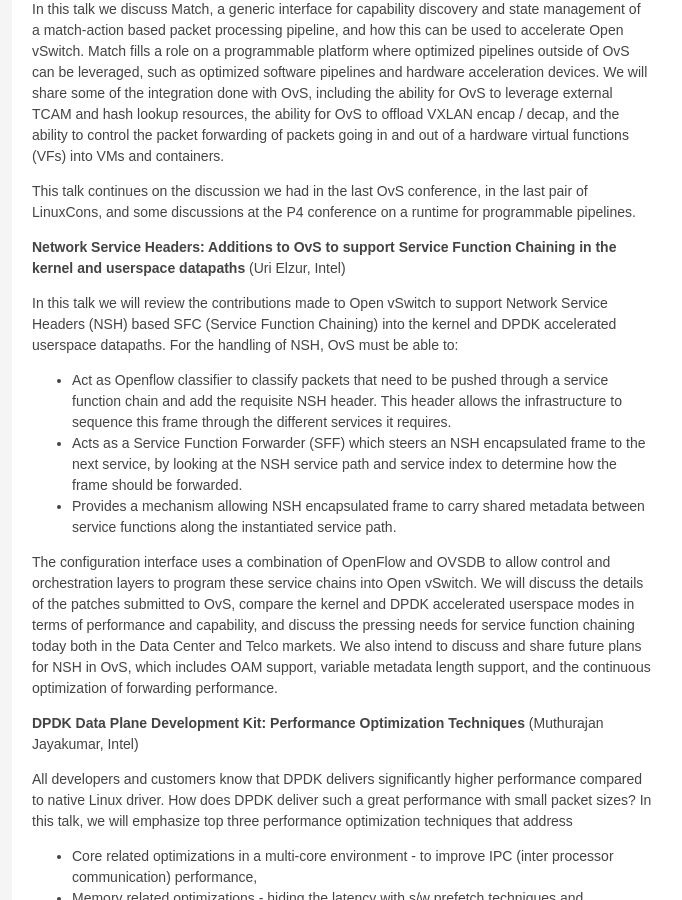
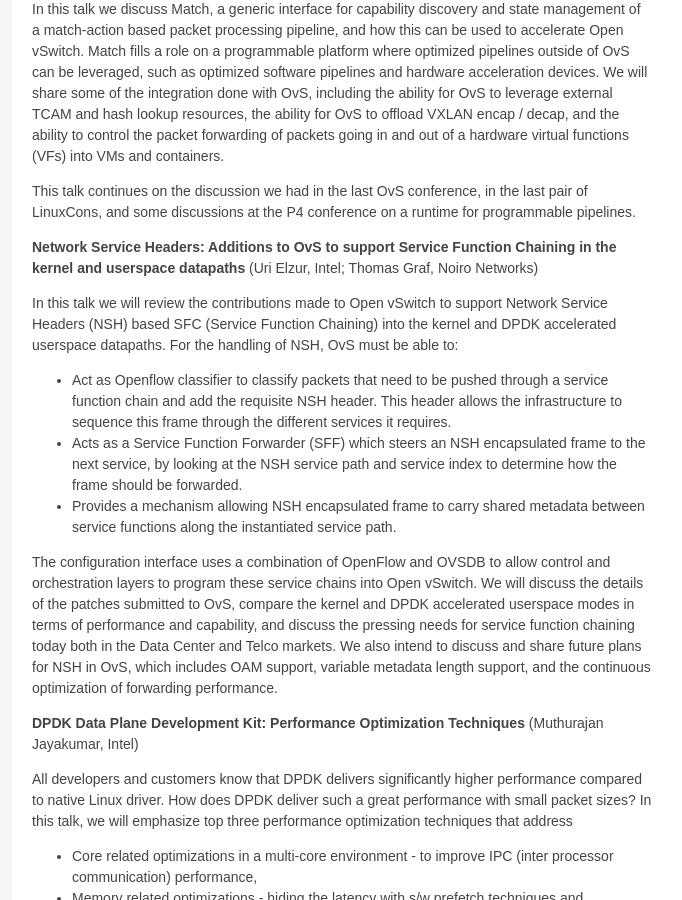
Before and after one commit to openvswitch/openvswitch.github.io, a Jekyll site: the page built from support/ovscon2015/index.html, in a window 1280 px wide and 900 px high, scrolled down 5574 px. Shown: the whole window, without its empty margins (138-820 px from the left). Built offline with Jekyll 4.4.1, drawn with Linux system fonts in a browser that asks for light colours.

Commit message:
ovscon2015: Add Thomas Graf to NSH talk.
Requested by Uri Elzur.

```diff
--- a/support/ovscon2015/index.html
+++ b/support/ovscon2015/index.html
@@ -515,7 +515,7 @@
 
 <p><b>Network Service Headers: Additions to OvS to support Service
 Function Chaining in the kernel and userspace datapaths</b> (Uri
-Elzur, Intel)</p>
+Elzur, Intel; Thomas Graf, Noiro Networks)</p>
 
 <p>
   In this talk we will review the contributions made to Open vSwitch
```
